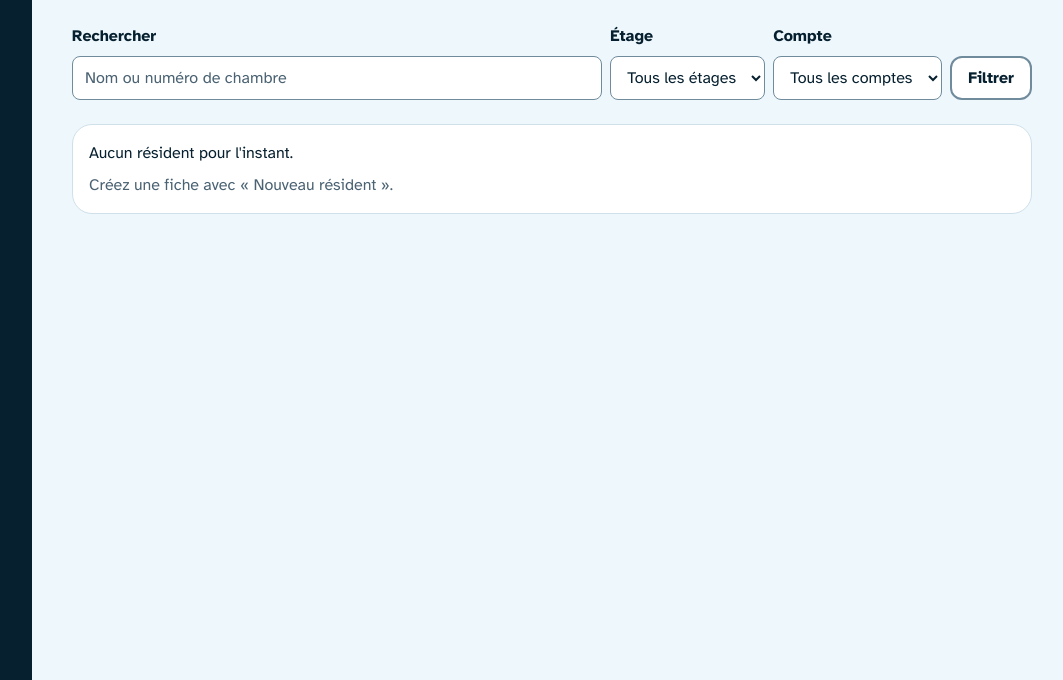
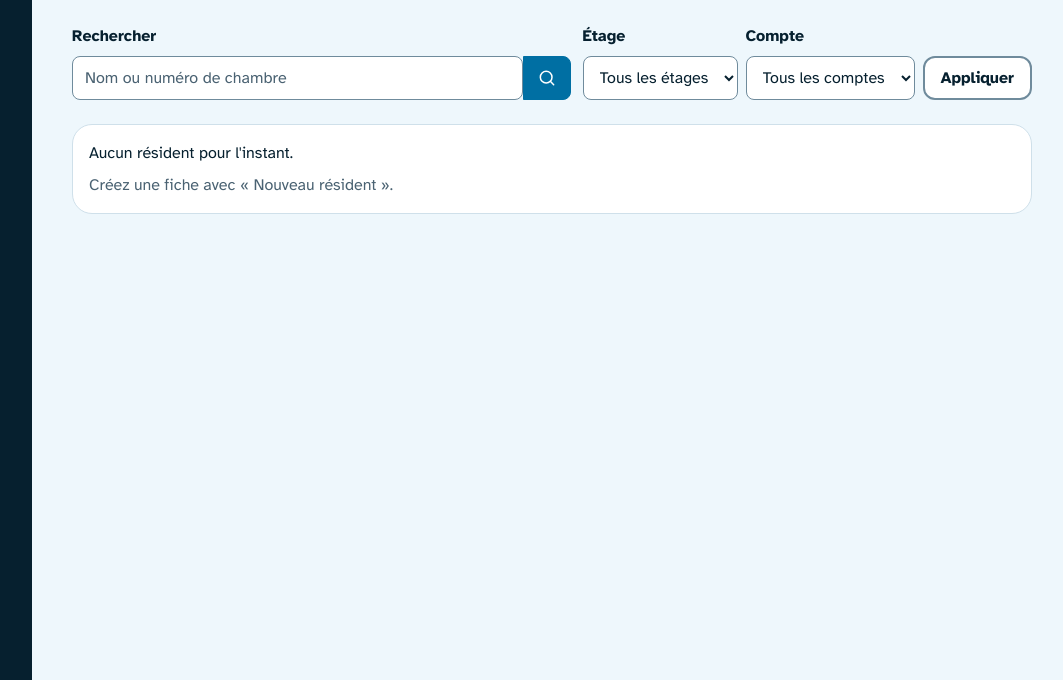
Before and after one commit to geekabel/HJB, a Django app: template residents/templates/residents/list.html in a window 1280 px wide. Shown: the part 120-800 px from the top of the page, without its empty margins (208-1271 px from the left). Run offline with Django 5.2, Linux system fonts and the light colour scheme; the template is opened without the code that fills it, so the values that code supplies are empty.

Commit message:
feat(ui): staff lists and forms, second pass
Residents: the search has its button inside the field; the floor and
account lists fold under "Filtres" on a phone and open next to the search
on a wider screen. Choices (message type, send time, floors) sit in a regular
grid with one width. A legend at the top of a card is inside it, not on its
border. Templates: "Modifier" is a text button next to "Utiliser".
Journal: dates in words ("5 nov 2026, 20:11", "7 novembre 2026").

```diff
--- a/audit/templates/audit/list.html
+++ b/audit/templates/audit/list.html
@@ -37,7 +37,7 @@
     <tbody>
       {% for entry in page_obj %}
       <tr>
-        <td class="table__number"><time datetime="{{ entry.created_at|date:'Y-m-d\TH:i:sO' }}">{{ entry.created_at|date:"d/m/Y H:i" }}</time></td>
+        <td class="table__number"><time datetime="{{ entry.created_at|date:'Y-m-d\TH:i:sO' }}">{{ entry.created_at|date:"j b Y, H:i" }}</time></td>
         <td><span class="badge badge--neutral">{{ entry.get_action_display }}</span></td>
         <td data-label="Qui">{% if entry.actor %}{{ entry.actor.get_full_name|default:entry.actor_label }}{% else %}{{ entry.actor_label|default:"Automatique" }}{% endif %}</td>
         <td data-label="Concerne">{{ entry.target_label|default:"–" }}</td>
--- a/messaging/templates/messaging/templates.html
+++ b/messaging/templates/messaging/templates.html
@@ -26,7 +26,7 @@
       </span>
       <span class="row">
         <a class="button button--secondary" href="{% url 'messaging:new' %}?modele={{ template.pk }}">Utiliser<span class="visually-hidden"> le modèle {{ template.name }}</span></a>
-        <a class="button button--quiet" href="{% url 'messaging:template_edit' template.pk %}">Modifier<span class="visually-hidden"> le modèle {{ template.name }}</span></a>
+        <a class="button button--text" href="{% url 'messaging:template_edit' template.pk %}">Modifier<span class="visually-hidden"> le modèle {{ template.name }}</span></a>
       </span>
       </div>
     </li>
--- a/residents/templates/residents/list.html
+++ b/residents/templates/residents/list.html
@@ -22,11 +22,18 @@
   {% endif %}
 </header>
 
-<form class="row filters" method="get" role="search" aria-label="Rechercher et filtrer les résidents">
+<form class="filters" method="get" role="search" aria-label="Rechercher et filtrer les résidents">
   <div class="field filters__search">
     <label for="filter-q">Rechercher</label>
+    <div class="search-box">
       <input id="filter-q" name="q" type="search" value="{{ search }}" placeholder="Nom ou numéro de chambre" autocomplete="off">
+      <button class="search-box__button" type="submit">{% icon "search" %}<span class="visually-hidden">Rechercher</span></button>
     </div>
+  </div>
+  {# On a phone the two lists fold away (design card D8); on a wider screen app.js opens them. #}
+  <details class="filters__more" data-open-wide{% if floor or account %} open{% endif %}>
+    <summary class="button button--quiet">{% icon "filter" %}Filtres{% if floor or account %}<span class="counter">{% if floor and account %}2{% else %}1{% endif %}</span>{% endif %}</summary>
+    <div class="row filters__lists">
       <div class="field">
         <label for="filter-floor">Étage</label>
         <select id="filter-floor" name="floor">
@@ -46,8 +53,10 @@
           {% endfor %}
         </select>
       </div>
-  <button class="button button--quiet" type="submit">Filtrer</button>
-  {% if filters_active %}<a class="button button--quiet" href="{% url 'residents:list' %}">Effacer les filtres</a>{% endif %}
+      <button class="button button--quiet" type="submit">Appliquer</button>
+    </div>
+  </details>
+  {% if filters_active %}<a class="button button--text" href="{% url 'residents:list' %}">Effacer les filtres</a>{% endif %}
 </form>
 
 {% if page_obj.object_list %}
--- a/ui/static/ui/css/hjb.css
+++ b/ui/static/ui/css/hjb.css
@@ -1540,6 +1540,92 @@
     flex: 1 1 16rem;
   }
 
+  /* Staff lists (design card D8): the search with its button inside the
+     field; the other filters fold away on a phone. */
+  .filters {
+    display: flex;
+    flex-wrap: wrap;
+    align-items: flex-end;
+    gap: var(--s-3);
+  }
+
+  .search-box {
+    display: flex;
+  }
+
+  .search-box input {
+    flex: 1;
+    min-width: 0;
+    border-start-end-radius: 0;
+    border-end-end-radius: 0;
+  }
+
+  .search-box__button {
+    display: grid;
+    place-items: center;
+    flex: none;
+    width: 3rem;
+    border: 1px solid var(--action-bg);
+    border-radius: 0 var(--r-small) var(--r-small) 0;
+    background: var(--action-bg);
+    color: var(--on-action);
+    cursor: pointer;
+  }
+
+  .search-box__button svg {
+    width: 1.25rem;
+    height: 1.25rem;
+  }
+
+  .filters__more > summary {
+    list-style: none;
+  }
+
+  .filters__more > summary::-webkit-details-marker {
+    display: none;
+  }
+
+  .filters__more > summary .counter {
+    position: static;
+  }
+
+  .filters__lists {
+    align-items: flex-end;
+    margin-block-start: var(--s-3);
+  }
+
+  @media (min-width: 48rem) {
+    /* Opened by app.js on a wide screen: the lists sit next to the search */
+    .filters__more[open] {
+      flex: 0 1 auto;
+    }
+
+    .filters__more[open] > summary {
+      display: none;
+    }
+
+    .filters__more[open] .filters__lists {
+      margin-block-start: 0;
+    }
+  }
+
+  /* Choices side by side keep one width, in a regular grid (design card D8) */
+  .row:has(> .choices) {
+    display: grid;
+    grid-template-columns: repeat(auto-fill, minmax(min(100%, 13rem), 1fr));
+  }
+
+  /* A legend at the top of a card sits inside it, not on its border */
+  fieldset.card > legend {
+    float: left;
+    width: 100%;
+    padding: 0;
+  }
+
+  fieldset.card > legend + * {
+    clear: both;
+  }
+
   /* First cell of a row: a name, read as a row header */
   .table .table__row-header {
     color: var(--ink);
--- a/ui/static/ui/js/app.js
+++ b/ui/static/ui/js/app.js
@@ -229,7 +229,19 @@
     show(form.querySelector('input[name="heure"]:checked'));
   }
 
+  // Staff lists (design card D8): the folded filters open on a wide screen,
+  // where they fit next to the search.
+  function openFiltersWhenWide() {
+    if (!window.matchMedia("(min-width: 48rem)").matches) {
+      return;
+    }
+    document.querySelectorAll("details[data-open-wide]").forEach(function (box) {
+      box.open = true;
+    });
+  }
+
   document.addEventListener("DOMContentLoaded", function () {
+    openFiltersWhenWide();
     growWithText();
     showLastMessage();
     showChosenTime();
--- a/ui/templatetags/icons.py
+++ b/ui/templatetags/icons.py
@@ -66,6 +66,8 @@ ICONS = {
     "logout": '<path d="M9 21H5a2 2 0 0 1-2-2V5a2 2 0 0 1 2-2h4M16 17l5-5-5-5M21 12H9"/>',
     "menu": '<path d="M4 6h16M4 12h16M4 18h16"/>',
     "close": '<path d="M18 6 6 18M6 6l12 12"/>',
+    "search": '<circle cx="11" cy="11" r="7"/><path d="m20 20-4-4"/>',
+    "filter": '<path d="M3 5h18M6 12h12M10 19h4"/>',
 }
 
 # The three roofs of the logo, in color (not line style).
```
Also changed, not shown: audit/models.py (+10 -6 lines), residents/tests/test_departure.py (+3 -1 lines), residents/tests/test_staff_activation.py (+2 -1 lines). Lines whose indentation alone changed are shown as unchanged.
